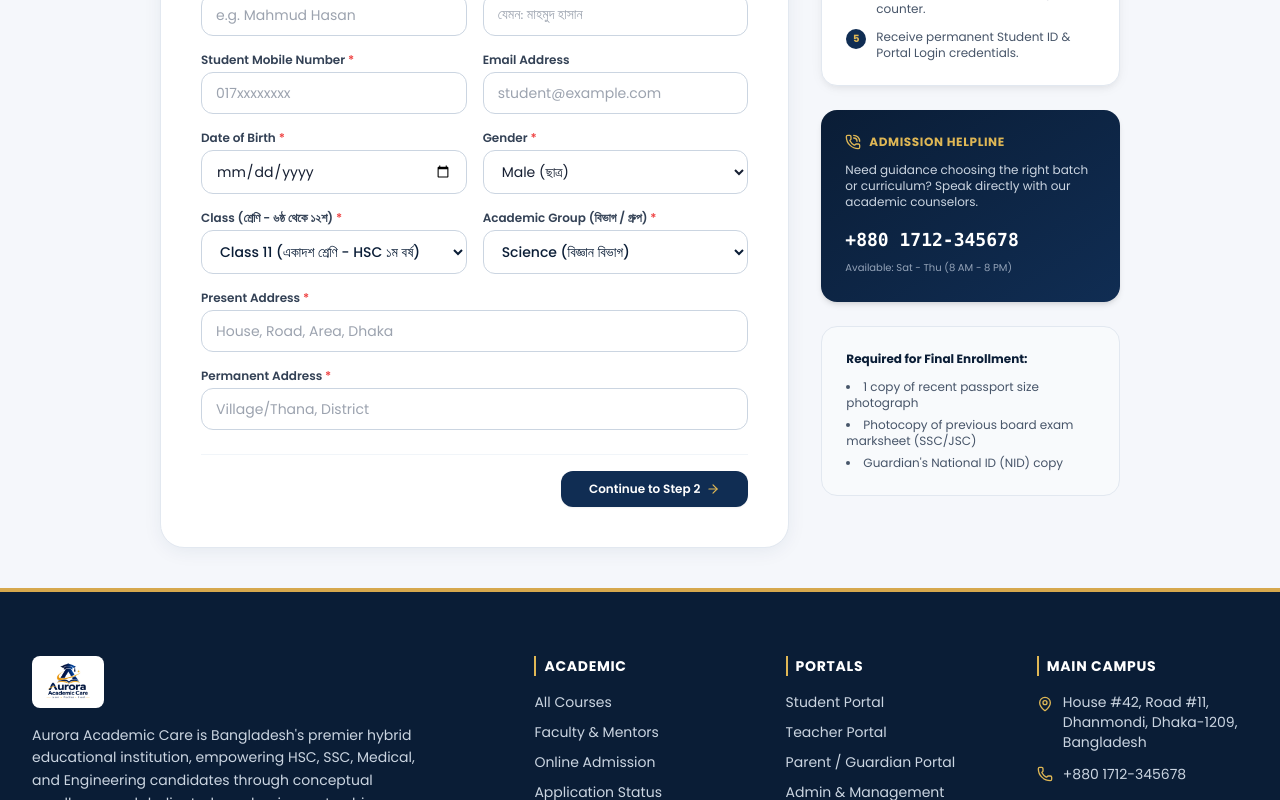
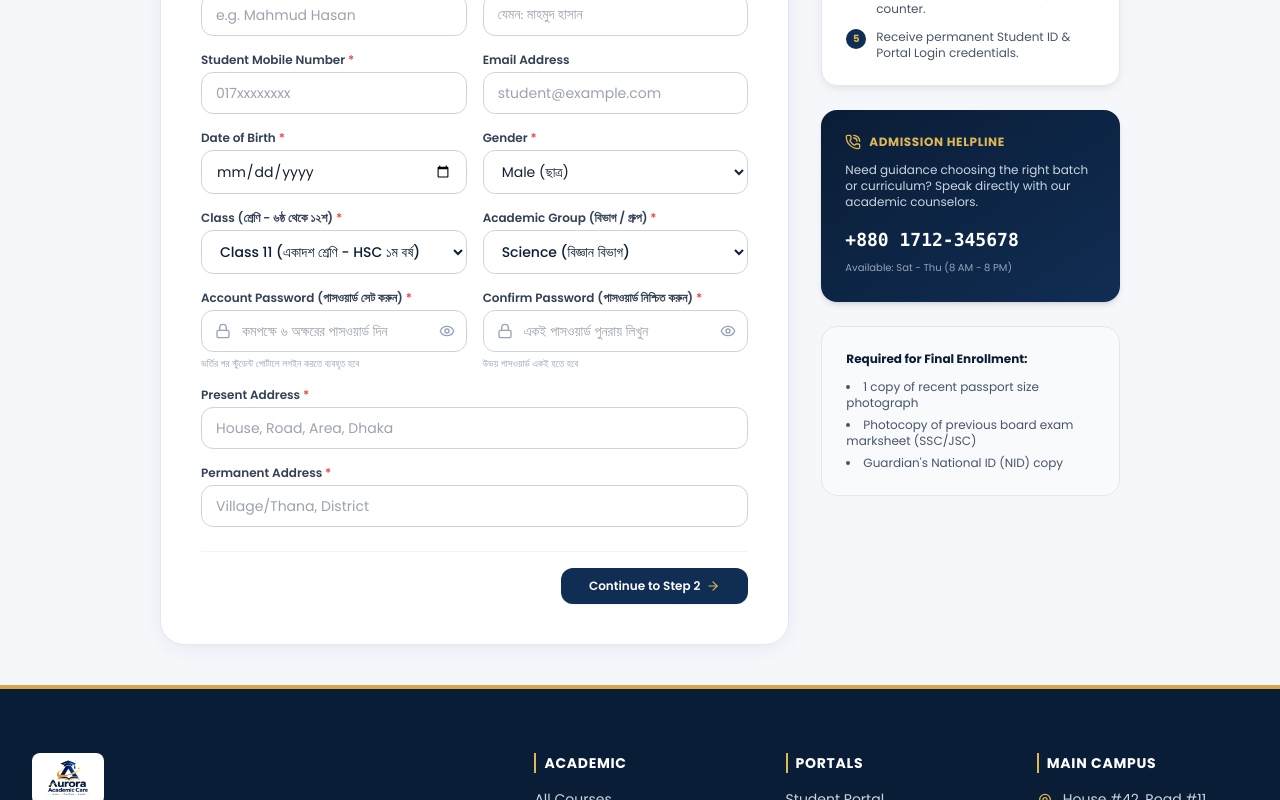
Before and after one commit to yeasin201614-tech/aurora-academic-care, a Next.js app: page /admission in a window 1280 px wide. Shown: the part 746-1546 px from the top of the page. Built offline with nearby package versions, Linux system fonts and the light colour scheme.

Commit message:
feat(admission): add Account Password and Confirm Password with show/hide toggle in Step 1

```diff
--- a/src/components/forms/AdmissionForm.tsx
+++ b/src/components/forms/AdmissionForm.tsx
@@ -19,7 +19,10 @@ import {
   ArrowRight,
   ArrowLeft,
   Printer,
-  Sparkles
+  Sparkles,
+  Lock,
+  Eye,
+  EyeOff
 } from "lucide-react";
 
 interface AdmissionFormProps {
@@ -33,6 +36,8 @@ export function AdmissionForm({ initialCourseId, initialBatchId }: AdmissionForm
   const [isSubmitting, setIsSubmitting] = useState<boolean>(false);
   const [submittedApplication, setSubmittedApplication] = useState<AdmissionApplication | null>(null);
   const [formErrors, setFormErrors] = useState<Record<string, string>>({});
+  const [showPassword, setShowPassword] = useState<boolean>(false);
+  const [showConfirmPassword, setShowConfirmPassword] = useState<boolean>(false);
 
   // Form state
   const [formData, setFormData] = useState({
@@ -41,6 +46,8 @@ export function AdmissionForm({ initialCourseId, initialBatchId }: AdmissionForm
     student_name_bn: "",
     phone: "",
     email: "",
+    password: "",
+    confirm_password: "",
     date_of_birth: "",
     gender: "Male",
     present_address: "",
@@ -93,6 +100,12 @@ export function AdmissionForm({ initialCourseId, initialBatchId }: AdmissionForm
       }
       if (!formData.date_of_birth) {
         errors.date_of_birth = "Date of birth is required";
+      }
+      if (!formData.password || formData.password.length < 6) {
+        errors.password = "পাসওয়ার্ড দিন (কমপক্ষে ৬ অক্ষর / At least 6 characters)";
+      }
+      if (formData.password !== formData.confirm_password) {
+        errors.confirm_password = "পাসওয়ার্ড দুটি মিলছে না (Passwords do not match)";
       }
       if (!formData.present_address.trim()) {
         errors.present_address = "Present address is required";
@@ -436,6 +449,60 @@ export function AdmissionForm({ initialCourseId, initialBatchId }: AdmissionForm
                 </select>
               </div>
 
+              <div>
+                <label className="block text-xs font-semibold text-slate-700 mb-1">
+                  Account Password (পাসওয়ার্ড সেট করুন) <span className="text-red-500">*</span>
+                </label>
+                <div className="relative">
+                  <Lock className="w-4 h-4 text-slate-400 absolute left-3.5 top-1/2 -translate-y-1/2" />
+                  <input
+                    type={showPassword ? "text" : "password"}
+                    name="password"
+                    value={formData.password}
+                    onChange={handleChange}
+                    placeholder="কমপক্ষে ৬ অক্ষরের পাসওয়ার্ড দিন"
+                    className="w-full pl-10 pr-10 py-2.5 text-xs sm:text-sm border border-slate-300 rounded-xl focus:ring-2 focus:ring-brandBlue-500 focus:outline-none"
+                  />
+                  <button
+                    type="button"
+                    onClick={() => setShowPassword(!showPassword)}
+                    className="absolute right-3 top-1/2 -translate-y-1/2 text-slate-400 hover:text-slate-600 focus:outline-none"
+                    aria-label="Toggle password visibility"
+                  >
+                    {showPassword ? <EyeOff className="w-4 h-4" /> : <Eye className="w-4 h-4" />}
+                  </button>
+                </div>
+                {formErrors.password && <p className="text-xs text-red-500 mt-1">{formErrors.password}</p>}
+                <p className="text-[10px] text-slate-400 mt-1">ভর্তির পর স্টুডেন্ট পোর্টালে লগইন করতে ব্যবহৃত হবে</p>
+              </div>
+
+              <div>
+                <label className="block text-xs font-semibold text-slate-700 mb-1">
+                  Confirm Password (পাসওয়ার্ড নিশ্চিত করুন) <span className="text-red-500">*</span>
+                </label>
+                <div className="relative">
+                  <Lock className="w-4 h-4 text-slate-400 absolute left-3.5 top-1/2 -translate-y-1/2" />
+                  <input
+                    type={showConfirmPassword ? "text" : "password"}
+                    name="confirm_password"
+                    value={formData.confirm_password}
+                    onChange={handleChange}
+                    placeholder="একই পাসওয়ার্ড পুনরায় লিখুন"
+                    className="w-full pl-10 pr-10 py-2.5 text-xs sm:text-sm border border-slate-300 rounded-xl focus:ring-2 focus:ring-brandBlue-500 focus:outline-none"
+                  />
+                  <button
+                    type="button"
+                    onClick={() => setShowConfirmPassword(!showConfirmPassword)}
+                    className="absolute right-3 top-1/2 -translate-y-1/2 text-slate-400 hover:text-slate-600 focus:outline-none"
+                    aria-label="Toggle confirm password visibility"
+                  >
+                    {showConfirmPassword ? <EyeOff className="w-4 h-4" /> : <Eye className="w-4 h-4" />}
+                  </button>
+                </div>
+                {formErrors.confirm_password && <p className="text-xs text-red-500 mt-1">{formErrors.confirm_password}</p>}
+                <p className="text-[10px] text-slate-400 mt-1">উভয় পাসওয়ার্ড একই হতে হবে</p>
+              </div>
+
               <div className="md:col-span-2">
                 <label className="block text-xs font-semibold text-slate-700 mb-1">
                   Present Address <span className="text-red-500">*</span>
@@ -717,6 +784,7 @@ export function AdmissionForm({ initialCourseId, initialBatchId }: AdmissionForm
                 <p><strong className="text-slate-500">DOB:</strong> {formData.date_of_birth}</p>
                 <p><strong className="text-slate-500">Gender:</strong> {formData.gender}</p>
                 <p><strong className="text-slate-500">Address:</strong> {formData.present_address}</p>
+                <p><strong className="text-slate-500">Portal Password:</strong> •••••••• (Secured)</p>
               </div>
 
               <div className="space-y-1.5">
--- a/src/lib/validations/admission.ts
+++ b/src/lib/validations/admission.ts
@@ -12,6 +12,8 @@ export const admissionSchema = z.object({
   gender: z.enum(["Male", "Female", "Other"]),
   present_address: z.string().min(5, "Present address is required"),
   permanent_address: z.string().min(5, "Permanent address is required"),
+  password: z.string().min(6, "Password must be at least 6 characters").optional(),
+  confirm_password: z.string().optional(),
 
   // Guardian Information
   guardian_name: z.string().min(3, "Guardian name is required"),
```
